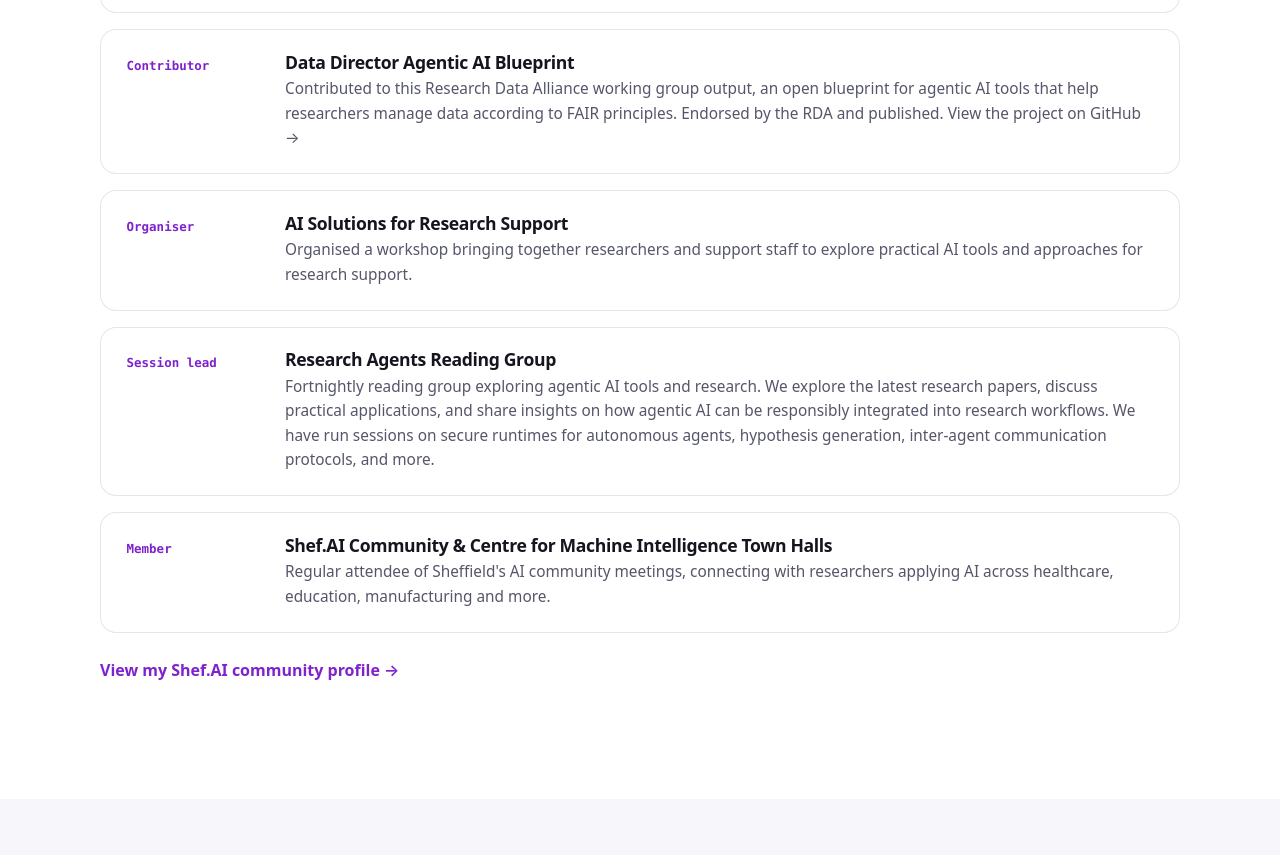
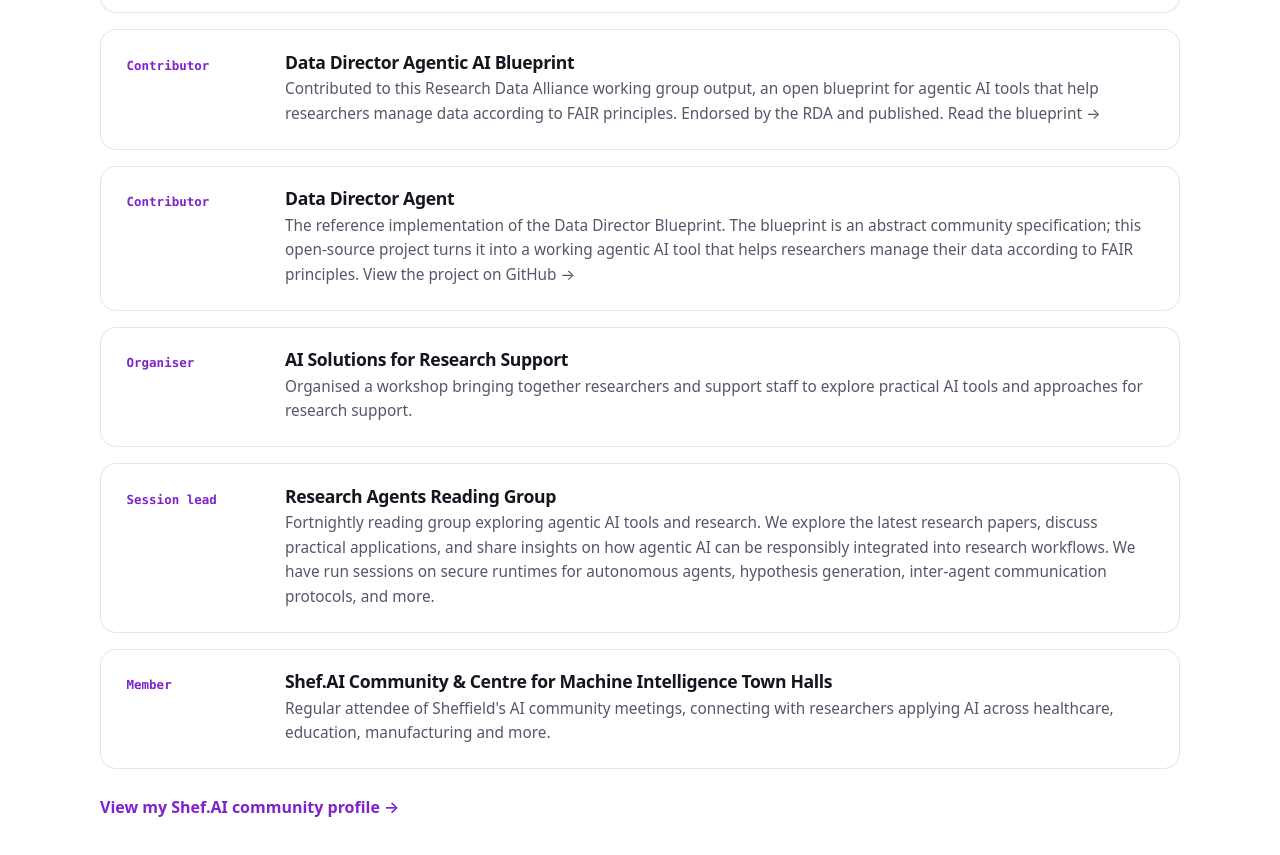
Before and after one commit to Joe-Heffer/heffer.info, a plain HTML site: page index.html in a window 1280 px wide. Shown: the part 5655-6510 px from the top of the page. Drawn offline with Linux system fonts and the light colour scheme.

Commit message:
Add Data Director Agent reference implementation to AI & Research (#35)
Claude-Session: https://claude.ai/code/session_01X6t66KLjVSN1hbEQRUYtEV

Co-authored-by: Claude <noreply@anthropic.com>

```diff
--- a/index.html
+++ b/index.html
@@ -541,6 +541,23 @@
                 Contributed to this Research Data Alliance working group output, an open
                 blueprint for agentic AI tools that help researchers manage data according
                 to FAIR principles. Endorsed by the RDA and published.
+                <a href="https://doi.org/10.15497/RDA00157" target="_blank" rel="noopener noreferrer">Read the blueprint<span aria-hidden="true"> →</span></a>
+              </p>
+            </div>
+          </li>
+
+          <li class="ai-list__item reveal">
+            <span class="ai-list__role">Contributor</span>
+            <div class="ai-list__body">
+              <h3 class="ai-list__title">
+                <a href="https://github.com/data-director-agent/data-director" target="_blank" rel="noopener noreferrer">
+                  Data Director Agent
+                </a>
+              </h3>
+              <p>
+                The reference implementation of the Data Director Blueprint. The blueprint is an abstract
+                community specification; this open-source project turns it into a working agentic AI tool
+                that helps researchers manage their data according to FAIR principles.
                 <a href="https://github.com/data-director-agent/data-director" target="_blank" rel="noopener noreferrer">View the project on GitHub<span aria-hidden="true"> →</span></a>
               </p>
             </div>
```
